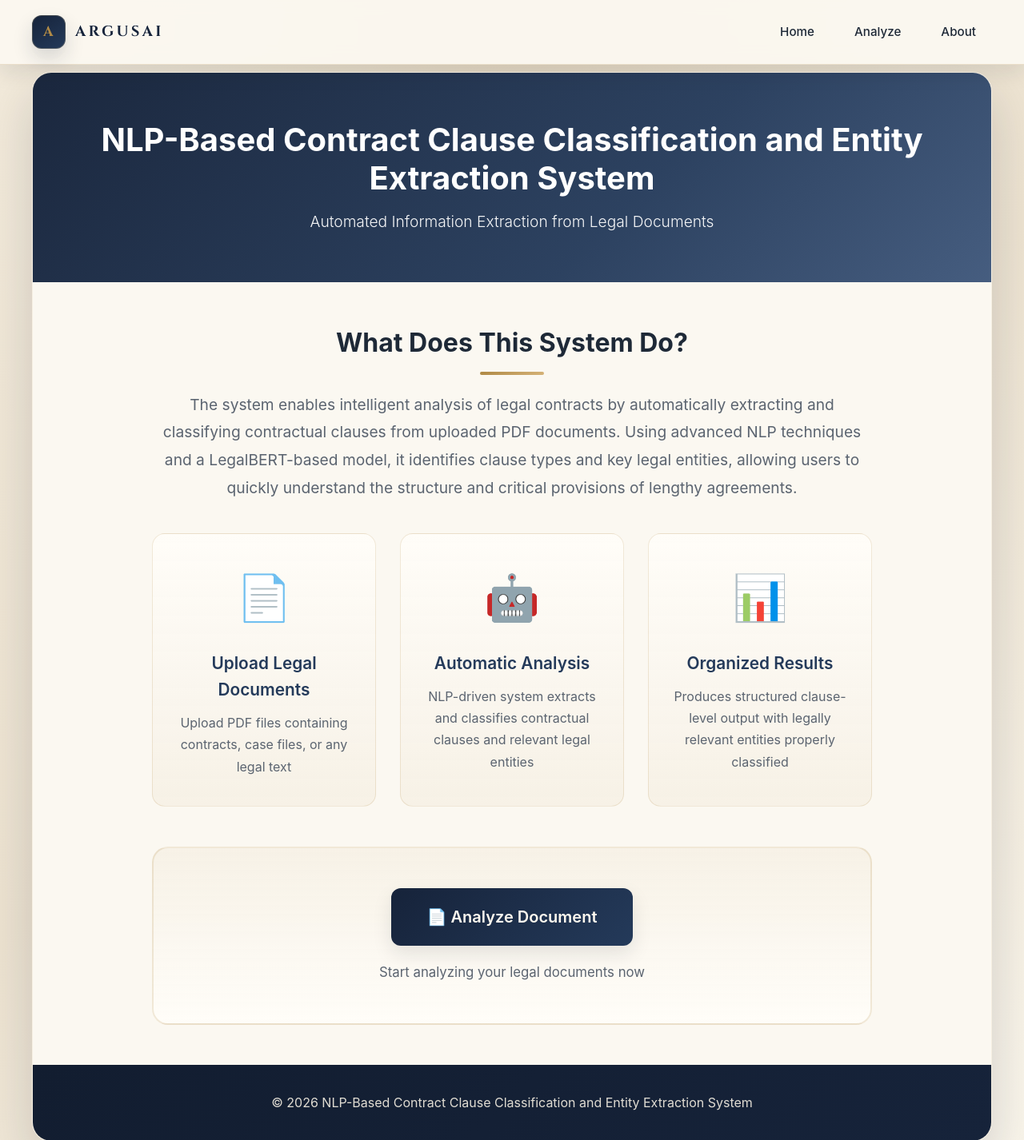
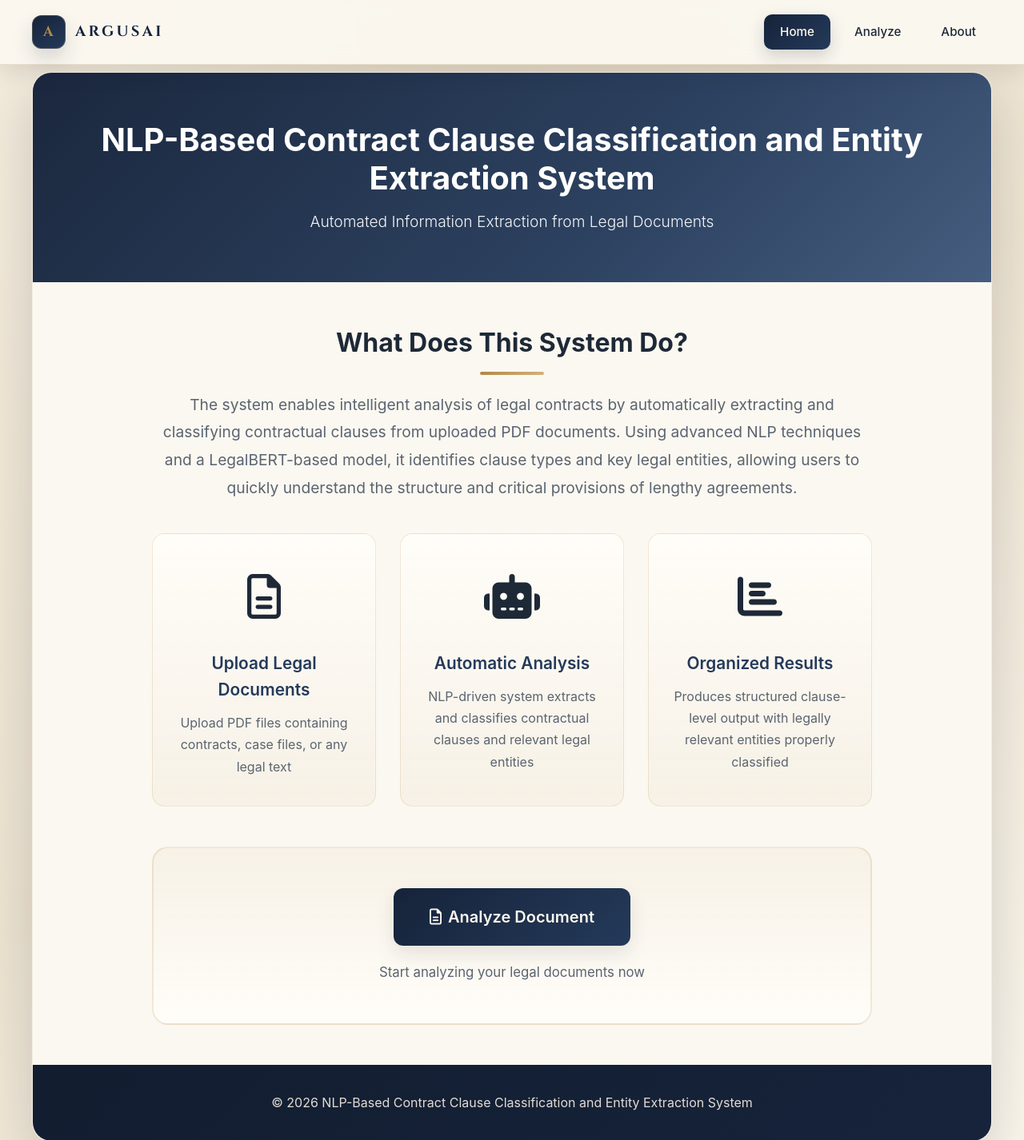
Before and after one commit to AasthathecoderX/LegalBert-Contract-NLP-Classifier, a Flask app: page / in a window 1280 px wide. Shown: the top 1426 px of the page at 80% size. Run offline with Flask 3, Linux system fonts and the light colour scheme.

Commit message:
Frontend changes

```diff
--- a/frontend/templates/index.html
+++ b/frontend/templates/index.html
@@ -5,7 +5,7 @@
     <meta name="viewport" content="width=device-width, initial-scale=1.0">
     <title>Home - NLP Legal Entity Extraction</title>
     <link rel="stylesheet" href="{{ url_for('static', filename='styles.css') }}">
-
+    <link rel="stylesheet" href="https://cdnjs.cloudflare.com/ajax/libs/font-awesome/6.5.0/css/all.min.css">
 </head>
 <body>
     <nav class="navbar">
@@ -14,7 +14,7 @@
                 <span class="logo-text">ArgusAI</span>
             </div>
             <ul class="nav-menu">
-                <li><a href="/" class="nav-link">Home</a></li>
+                <li><a href="/" class="nav-link active">Home</a></li>
                 <li><a href="{{ url_for('analyze_page') }}" class="nav-link">Analyze</a></li>
 
                 <li><a href="/about" class="nav-link">About</a></li>
@@ -38,17 +38,17 @@ Using advanced NLP techniques and a LegalBERT-based model, it identifies clause
 
                 <div class="home-features">
                     <div class="feature-item">
-                        <div class="feature-icon">📄</div>
+                        <div class="feature-icon"><i class="fa-regular fa-file-lines"></i></div>
                         <h3>Upload Legal Documents</h3>
                         <p>Upload PDF files containing contracts, case files, or any legal text</p>
                     </div>
                     <div class="feature-item">
-                        <div class="feature-icon">🤖</div>
+                        <div class="feature-icon"><i class="fa-solid fa-robot"></i></div>
                         <h3>Automatic Analysis</h3>
                         <p>NLP-driven system extracts and classifies contractual clauses and relevant legal entities</p>
                     </div>
                     <div class="feature-item">
-                        <div class="feature-icon">📊</div>
+                        <div class="feature-icon"><i class="fa-solid fa-chart-bar"></i></div>
                         <h3>Organized Results</h3>
                         <p>Produces structured clause-level output with legally relevant entities properly classified</p>
                     </div>
@@ -56,7 +56,7 @@ Using advanced NLP techniques and a LegalBERT-based model, it identifies clause
 
                 <div class="cta-section">
                     <a href="{{ url_for('analyze_page') }}" class="btn-primary btn-large">
-  📄 Analyze Document
+  <i class="fa-regular fa-file-lines"></i> Analyze Document
 </a>
 
                     <p class="cta-subtext">Start analyzing your legal documents now</p>
```
